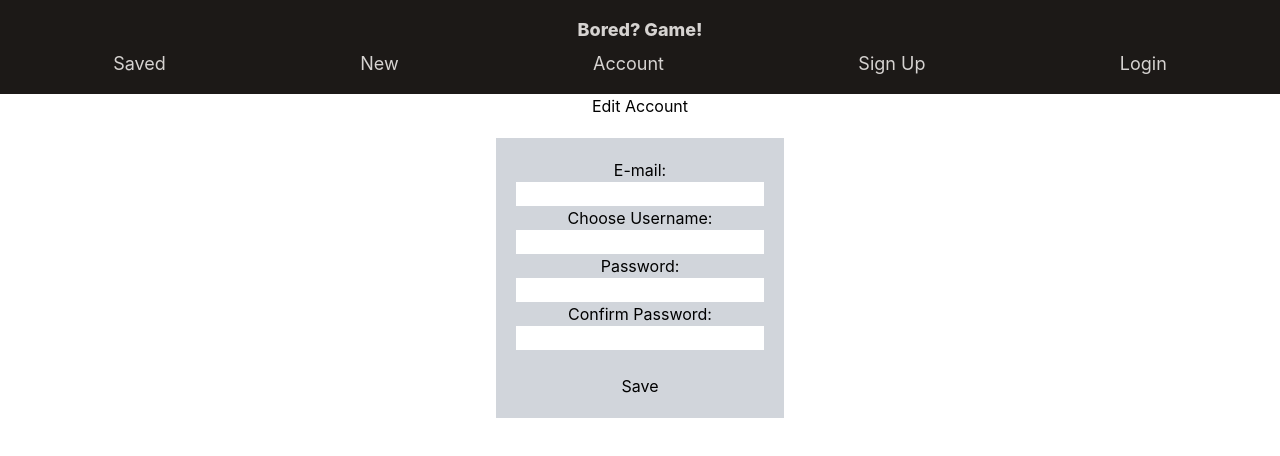
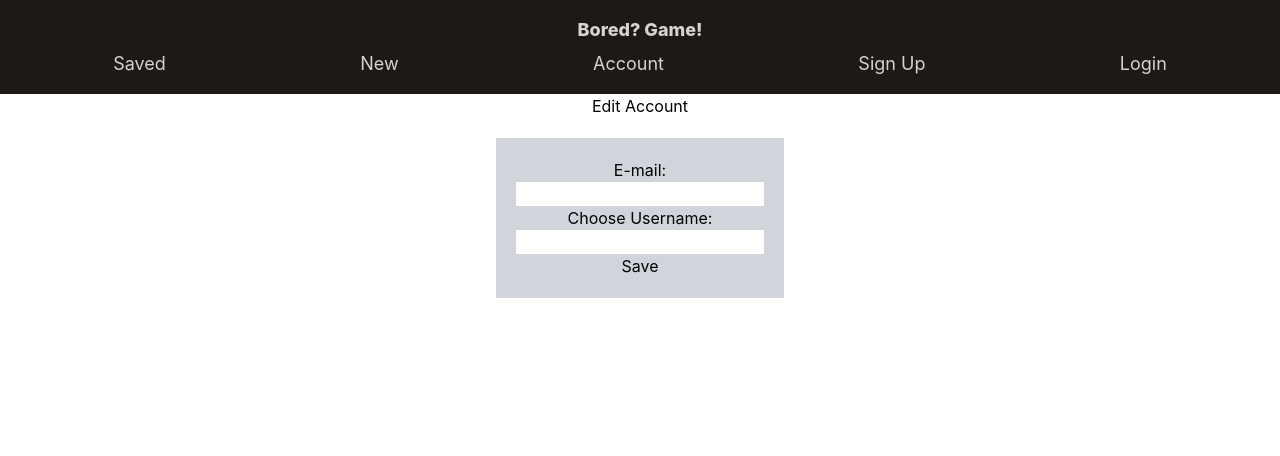
Before and after one commit to yexeniaf/BoredGame-Frontend, a React (Create React App) app in the folder client/: page /edit/1 in a window 1280 px wide. Shown: the top 456 px of the page. Built offline with nearby package versions, Linux system fonts and the light colour scheme.

Commit message:
some adjustments

```diff
--- a/client/src/components/Dice/Combat.js
+++ b/client/src/components/Dice/Combat.js
@@ -1,4 +1,4 @@
-import DieRoll from "./DieRoll"
+import DieRoll from "./DieRoll.js"
 
 //stack-overflow
 function repeat(func, times) {
@@ -7,7 +7,7 @@ function repeat(func, times) {
 }
 
 
-export default Combat = () => {
+export default function Combat() {
     const att = [];
     const def = [];
 
--- a/client/src/components/Dice/DieRoll.js
+++ b/client/src/components/Dice/DieRoll.js
@@ -1,4 +1,4 @@
-export default DieRoll = () => {
+export default function DieRoll() {
     const dieValue = Math.floor(Math.random()*6 + 1);
     return dieValue;
 }
--- a/client/src/components/Dice/RollDice.jsx
+++ b/client/src/components/Dice/RollDice.jsx
@@ -1,4 +1,5 @@
 import { useEffect, useState } from "react";
+import DieRoll from "./DieRoll.js";
 
 export default function RollDice() {
     const [die, setDie] = useState(1);
@@ -11,9 +12,9 @@ export default function RollDice() {
     }
 
     useEffect(() => {
-        setDie(Math.floor(Math.random()*6 + 1));
-        setDie2(Math.floor(Math.random()*6 + 1));
-        setDie3(Math.floor(Math.random()*6 + 1))
+        setDie(DieRoll());
+        setDie2(DieRoll());
+        setDie3(DieRoll())
     }, [toggle])
     console.log(die);
 
--- a/client/src/screens/Account.jsx
+++ b/client/src/screens/Account.jsx
@@ -36,8 +36,6 @@ export default function Account() {
         <div>{user.email}</div>
         <h3 className='text-pink-800'>Username:</h3>
         <div>{user.userName}</div>
-        <h3 className='text-pink-800'>Password:</h3>
-        <div>{user.password_digest}</div>
         <br />
         <Link to={`/edit/${id}`} className='text-blue-600'>Edit</Link>
     </form>
--- a/client/src/screens/Edit.jsx
+++ b/client/src/screens/Edit.jsx
@@ -5,8 +5,7 @@ import { updateUser } from "../services/apiConfig";
 
 const default_input = {
     userName: '',
-    email: '',
-    password: '',
+    email: ''
   };
 
 export default function Edit() {
@@ -40,11 +39,6 @@ export default function Edit() {
             <input type="text" id='email' onChange={handleTextInput} className="border-solid-3" required/>
             <label htmlFor="userName">Choose Username:</label>
             <input type="text" id='userName' onChange={handleTextInput} required/>
-            <label htmlFor="password">Password:</label>
-            <input type="text" id='password' onChange={handleTextInput} required/>
-            <label htmlFor="confirmPassword">Confirm Password:</label>
-            <input type="text" id='confirmPassword' onChange={handleTextInput} required/>
-            <br />
             <button type="submit">Save</button>
         </form>
     </div>
--- a/client/src/services/apiConfig.js
+++ b/client/src/services/apiConfig.js
@@ -50,11 +50,12 @@ axios({
   console.log(error);
 })
 
-export const updateUser = (id, fields) =>
+export const updateUser = (id, fields, token) =>
 axios({
   method: "put",
   url: `${apiUrl}update/${id}`,
-  data: fields
+  data: fields,
+  headers: {Authorization: `${token}`}
 })
 .then((response)=>{
   return response.data
```
